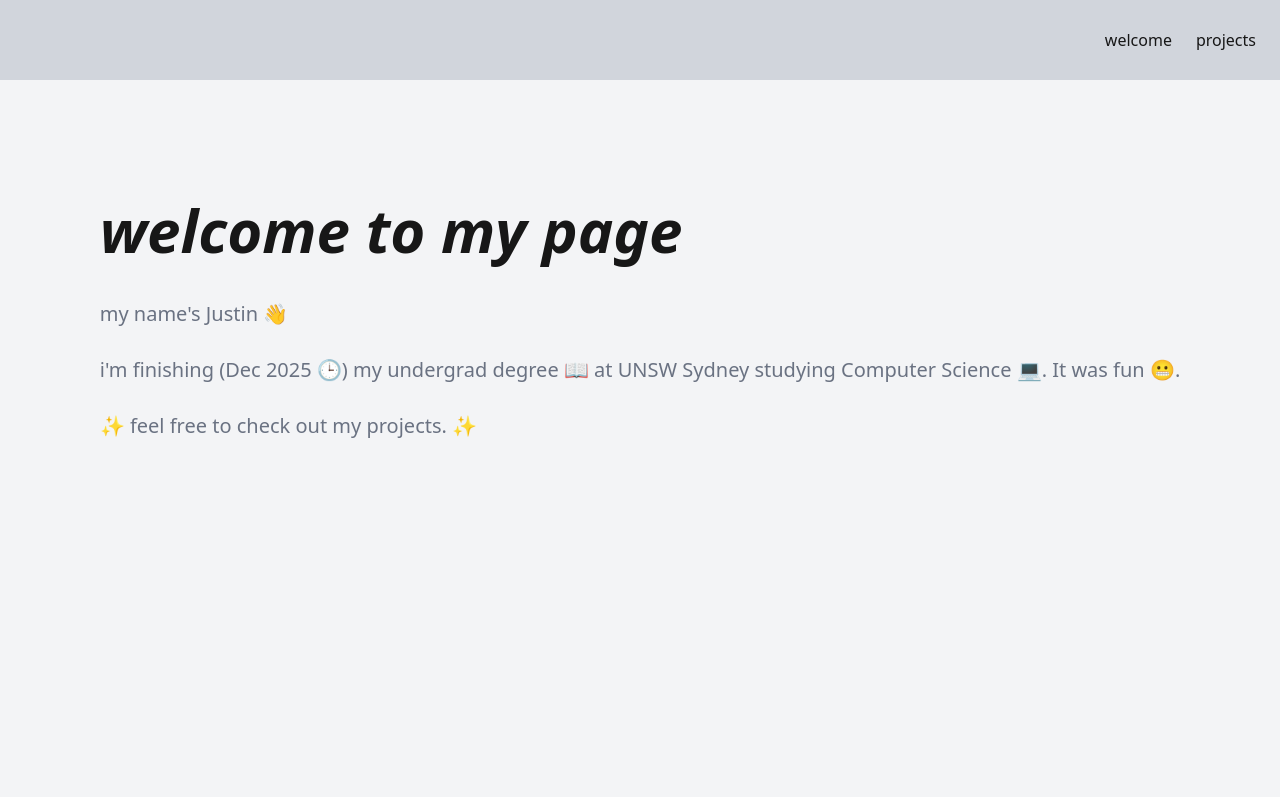
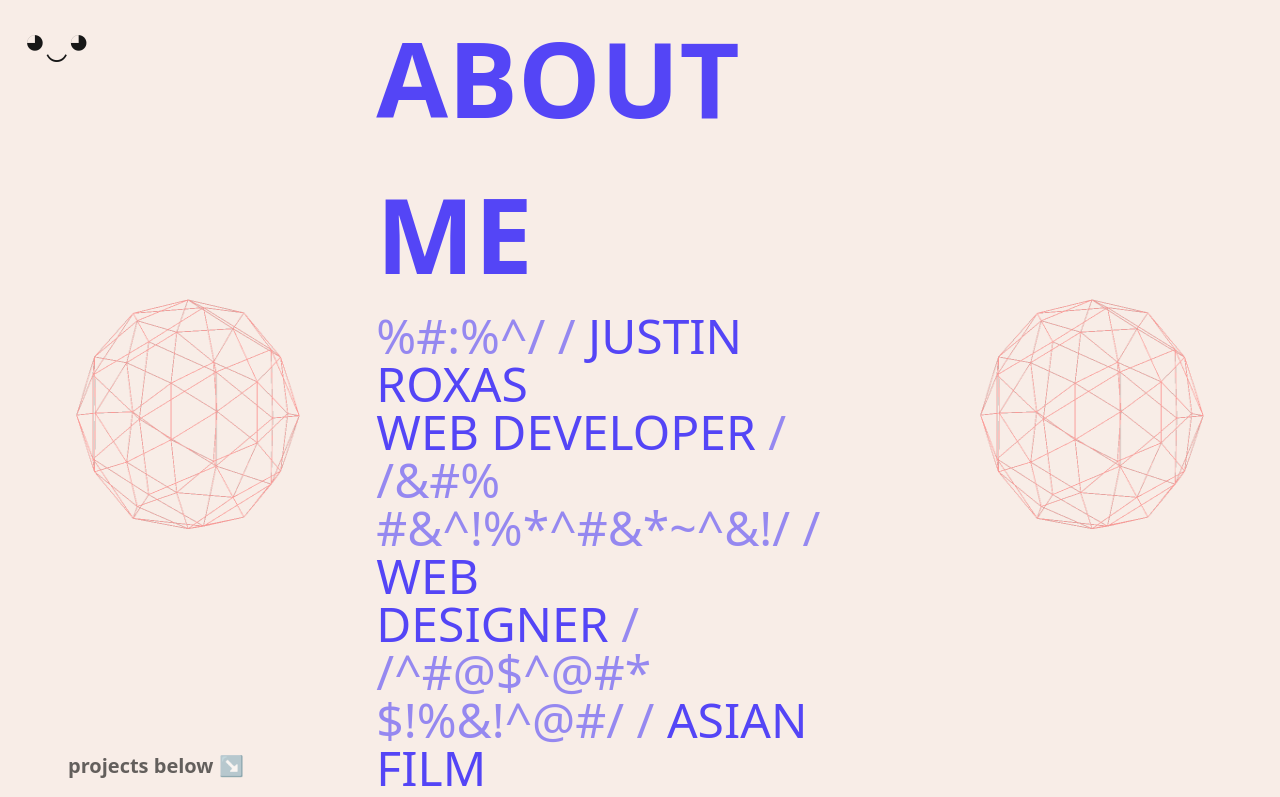
Before and after one commit to jroxasqq/portfolio-2025, a Next.js app: page / in a window 1280 px wide. Shown: the top 797 px of the page. Built offline with nearby package versions, Linux system fonts and the light colour scheme.

Commit message:
Completed new "about me" section

```diff
--- a/src/app/page.tsx
+++ b/src/app/page.tsx
@@ -1,11 +1,15 @@
 import Header from "@/components/Header";
-import WelcomeContent from "@/components/WelcomeContent";
+import AboutMeSection from "../components/AboutMeSection";
+import ProjectsSection from "../components/ProjectsSection";
+import ContactsSection from "../components/ContactsSection";
 
 export default function Home() {
   return (
-    <div className="h-screen bg-gray-100 items-center flex flex-col">
+    <div className="bg-[#F8EDE7] p-0 items-center flex flex-col">
       <Header />
-      <WelcomeContent />
+      <AboutMeSection />
+      <ProjectsSection />
+      <ContactsSection />
     </div>
   );
 }
--- /dev/null
+++ b/src/components/AboutMeSection.tsx
@@ -0,0 +1,46 @@
+import Image from "next/image";
+import geometricImage from "../assets/geometric-object.png";
+
+const AboutMeSection = () => {
+  return (
+    <div className="relative">
+      <div className="h-screen w-screen justify-evenly content-center flex">
+        <div className="content-center">
+          <Image className="h-100 w-100" src={geometricImage} alt="image of geometric object" />
+        </div>
+        <div className="content-center">
+          <p className="text-[6.5em] font-extrabold text-[#5445F6]">ABOUT ME</p>
+          <p className="text-5xl text-[#5445F6]">
+            <span className="text-[#5445F6]/60">%#:%^/ /</span> JUSTIN ROXAS
+          </p>
+          <p className="text-5xl text-[#5445F6]">
+            WEB DEVELOPER <span className="text-[#5445F6]/60">/ /&#%</span>
+          </p>
+          <p className="text-5xl text-[#5445F6]">
+            <span className="text-[#5445F6]/60">#&^!%*^#&*~^&!/ /</span> WEB
+          </p>
+          <p className="text-5xl text-[#5445F6]">
+            DESIGNER <span className="text-[#5445F6]/60">/ /^#@$^@#*</span>
+          </p>
+          <p className="text-5xl text-[#5445F6]">
+            <span className="text-[#5445F6]/60">$!%&!^@#/ /</span> ASIAN FILM
+          </p>
+          <p className="text-5xl text-[#5445F6]">
+            LOVER <span className="text-[#5445F6]/60">/ /@?&^#/ / </span>IDEAS
+          </p>
+          <p className="text-5xl text-[#5445F6]">
+            INTO REALITY <span className="text-[#5445F6]/60">/ /@$&^/ / </span>
+          </p>
+        </div>
+        <div className="content-center">
+          <Image className="h-100 w-100" src={geometricImage} alt="image of geometric object" />
+        </div>
+      </div>
+      <div className="text-xl font-bold text-black/60 absolute bottom-5 left-17">
+        projects below ↘
+      </div>
+    </div>
+  );
+};
+
+export default AboutMeSection;
--- a/src/components/Header.tsx
+++ b/src/components/Header.tsx
@@ -2,9 +2,10 @@ import Link from "next/link";
 
 const Header = () => {
   return (
-    <div className="h-20 w-screen p-6 bg-gray-300 gap-6 justify-end items-center flex">
-      <Link href="/">welcome</Link>
-      <Link href="/projects">projects</Link>
+    <div className="h-20 w-screen p-6 gap-6 items-center flex fixed">
+      <Link className="text-4xl" href="/">
+        ◕‿◕
+      </Link>
     </div>
   );
 };
--- a/src/components/WelcomeContent.tsx
+++ /dev/null
@@ -1,18 +0,0 @@
-const WelcomeContent = () => {
-  return (
-    <div className="pt-30">
-      <p className="text-6xl font-bold italic">welcome to my page</p>
-      <p className="pt-10 text-xl text-gray-500">
-        my name&apos;s Justin 👋
-        <br />
-        <br />
-        i&apos;m finishing (Dec 2025 🕒) my undergrad degree 📖 at UNSW Sydney studying Computer
-        Science 💻. It was fun 😬.
-        <br />
-        <br />✨ feel free to check out my projects. ✨
-      </p>
-    </div>
-  );
-};
-
-export default WelcomeContent;
```
Also changed, not shown: src/assets/geometric-object.png (added).
